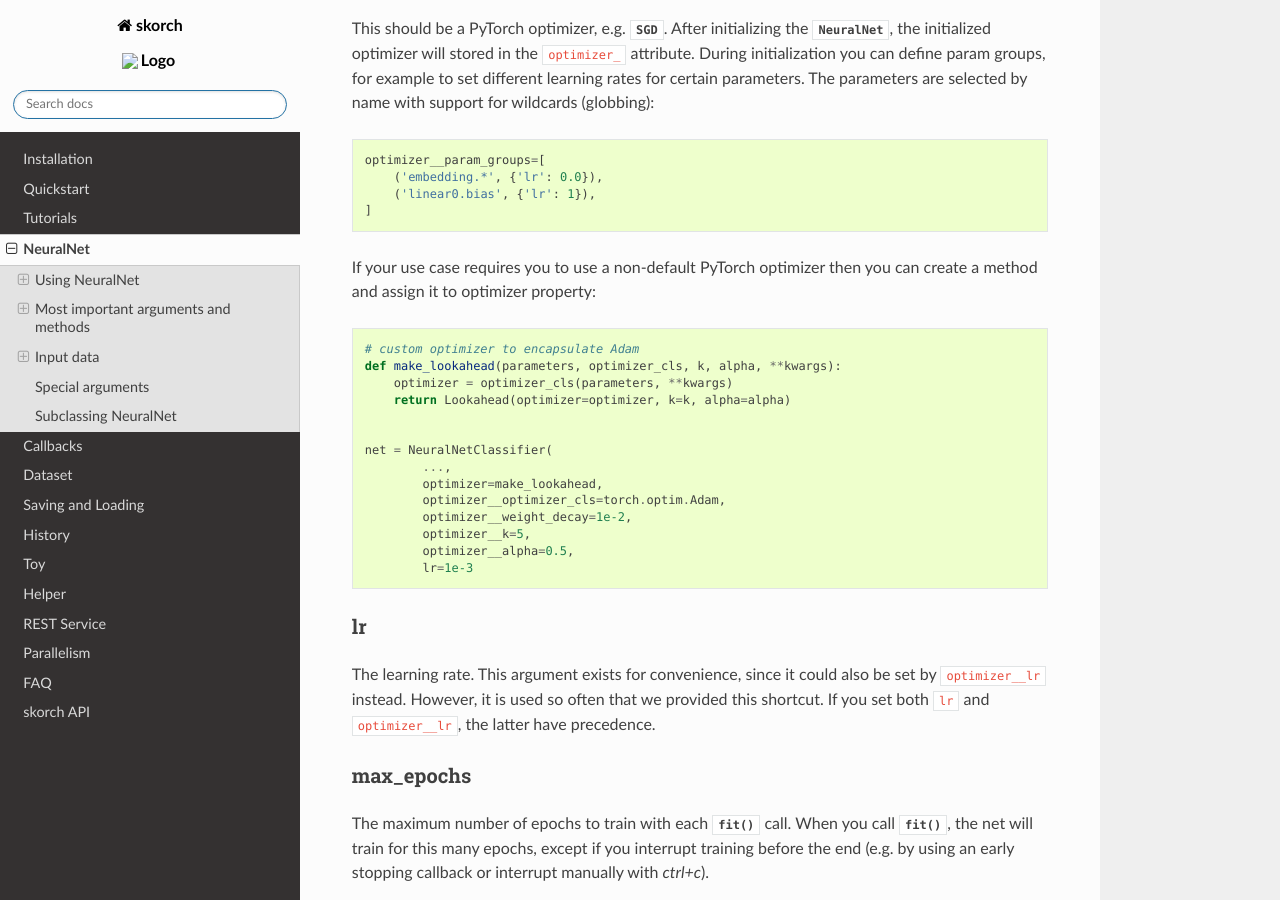
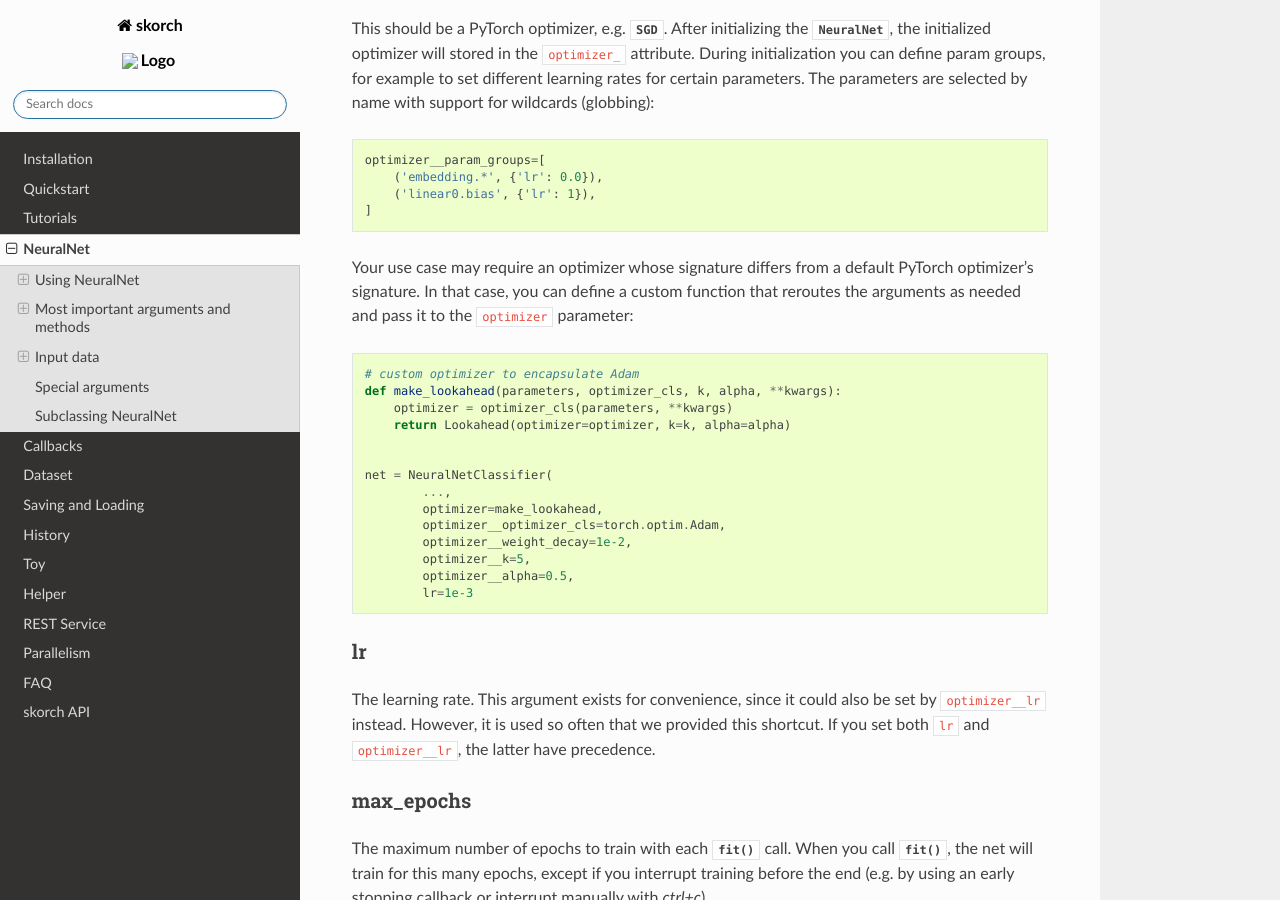
Before and after one commit to skorch-dev/skorch, a Sphinx documentation site: the page built from docs/user/neuralnet.rst, in a window 1280 px wide and 900 px high, scrolled down 2195 px. Built offline with Sphinx 7.4.7 and the Read the Docs theme 2.0.0, drawn with Linux system fonts in a browser that asks for light colours.

Commit message:
Modified description for Optimizer section

```diff
--- a/docs/user/neuralnet.rst
+++ b/docs/user/neuralnet.rst
@@ -135,8 +135,10 @@ support for wildcards (globbing):
         ('linear0.bias', {'lr': 1}),
     ]
 
-If your use case requires you to use a non-default PyTorch optimizer then
-you can create a method and assign it to optimizer property:
+Your use case may require an optimizer whose signature differs from a
+default PyTorch optimizer's signature. In that case, you can define a
+custom function that reroutes the arguments as needed and pass it to
+the ``optimizer`` parameter:
 
 .. code:: python
 
```
